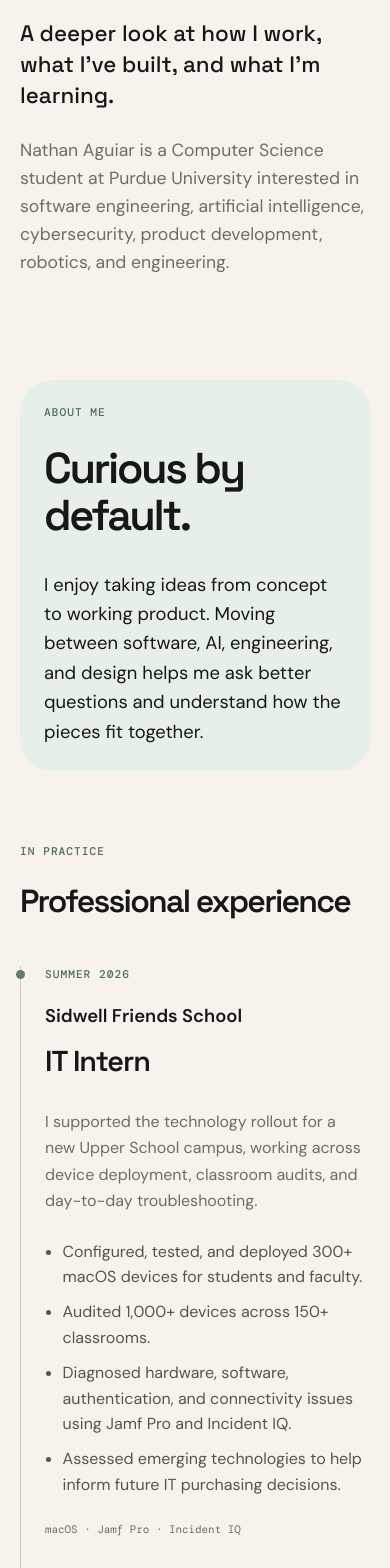
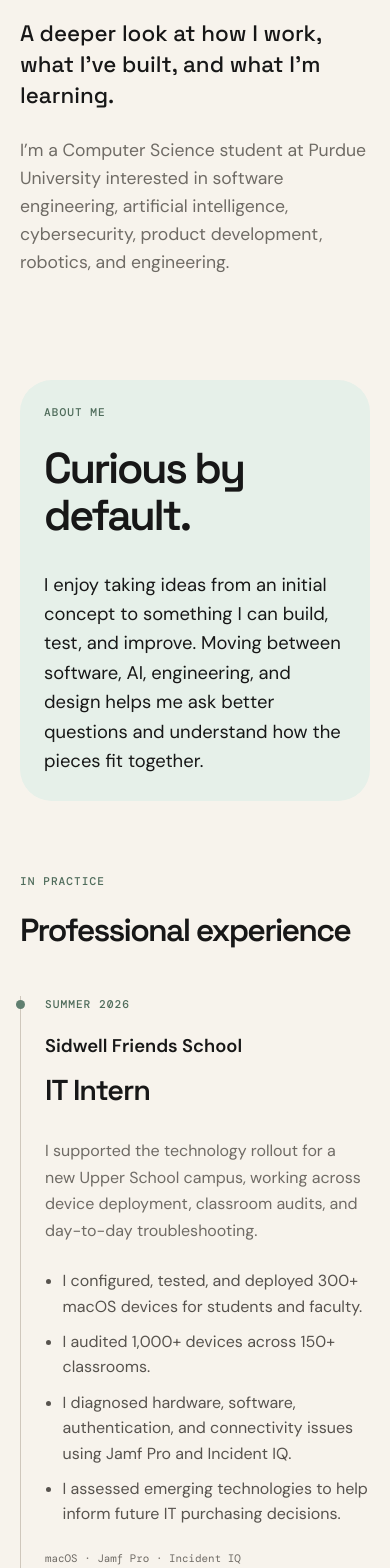
Before and after one commit to nathanaguiar2007/Portfolio, a React (Vite) app: page /experience in a window 390 px wide. Shown: the part 280-1848 px from the top of the page. Built offline with nearby package versions, Linux system fonts and the light colour scheme.

Commit message:
Add certificates and experience page

```diff
--- a/src/components/CertificatesSection.tsx
+++ b/src/components/CertificatesSection.tsx
@@ -4,27 +4,16 @@ import SectionHeader from "./SectionHeader";
 export default function CertificatesSection() {
   return (
     <section id="certificates" className="section-shell certificates-section">
-      <SectionHeader eyebrow="Credentials" title="Certificates" description="A space for continued learning. Placeholder entries below will be replaced with earned credentials." />
+      <SectionHeader eyebrow="Credentials" title="Certifications" description="Courses and programs that have helped me keep learning across software and artificial intelligence." />
       <ul className="certificate-grid">
         {certificates.map((certificate) => (
           <li key={certificate.id}>
             <article className="certificate">
-              {certificate.placeholder && <p className="eyebrow">Placeholder · Add credential</p>}
-              {certificate.image && (
-                <figure className="certificate-image">
-                  <img src={/^(https?:)?\/\//.test(certificate.image.src) ? certificate.image.src : `${import.meta.env.BASE_URL}${certificate.image.src.replace(/^\//, "")}`} alt={certificate.image.alt} loading="lazy" />
-                </figure>
-              )}
-              {certificate.issuerLogo && (
-                <img className="certificate-logo" src={/^(https?:)?\/\//.test(certificate.issuerLogo.src) ? certificate.issuerLogo.src : `${import.meta.env.BASE_URL}${certificate.issuerLogo.src.replace(/^\//, "")}`} alt={certificate.issuerLogo.alt} loading="lazy" />
-              )}
+              <p className="eyebrow">Certification</p>
               <header>
                 <h3>{certificate.name}</h3>
                 <p>{certificate.issuer}</p>
               </header>
-              {certificate.description && <p>{certificate.description}</p>}
-              {certificate.credentialId && <p>Credential ID: {certificate.credentialId}</p>}
-              {certificate.credentialUrl && <a className="text-link" href={certificate.credentialUrl}>Verify {certificate.name} <span aria-hidden="true">↗</span></a>}
             </article>
           </li>
         ))}
--- a/src/components/ProjectShowcase.tsx
+++ b/src/components/ProjectShowcase.tsx
@@ -30,7 +30,7 @@ export default function ProjectShowcase({
           <p className="showcase-body">{project.description}</p>
           {!isFinance && (
             <p className="research-note">
-              Contributed to research that was published and presented.
+              I contributed to research that was published and presented.
             </p>
           )}
           <div className="tag-row">
--- a/src/data/portfolio.ts
+++ b/src/data/portfolio.ts
@@ -15,24 +15,24 @@ export const projects: Project[] = [
     title: "Dormonomics",
     tagline: "Personal finance. Built for college.",
     description:
-      "An iOS personal-finance application designed around college life. A calmer way for students to understand spending, manage accounts, and make better financial decisions.",
+      "I’m building an iOS personal-finance application around college life: a calmer way for students to understand spending, manage accounts, and make better financial decisions.",
     status: "Work in progress",
     technologies: ["Swift", "SwiftUI", "Supabase", "AI tooling"],
     sections: [
       {
         title: "The idea",
         content:
-          "College life brings its own financial challenges: meal plans, dorm expenses, part-time income, and a limited budget. Dormonomics is being built with that everyday context in mind.",
+          "College life brings its own financial challenges: meal plans, dorm expenses, part-time income, and a limited budget. I’m building Dormonomics with that everyday context in mind.",
       },
       {
         title: "The build",
         content:
-          "Built with SwiftUI, Supabase, and AI tooling, the app is taking shape around spending tracking, semester budgeting, receipt and screenshot parsing, campus deals, spending insights, and personal-finance widgets.",
+          "I’m using SwiftUI, Supabase, and AI tooling to build spending tracking, semester budgeting, receipt and screenshot parsing, campus deals, spending insights, and personal-finance widgets.",
       },
       {
         title: "What comes next",
         content:
-          "Dormonomics is a work in progress. Screenshots and more development details will be added as the application takes shape.",
+          "Dormonomics is a work in progress. I’ll add screenshots and more development details as the application takes shape.",
       },
     ],
   },
@@ -41,7 +41,7 @@ export const projects: Project[] = [
     title: "Macronutrient Recognition Using Computer Vision",
     tagline: "Teaching machines to understand food.",
     description:
-      "A computer-vision and machine-learning project focused on recognizing food and connecting predictions with nutritional and macronutrient information.",
+      "I built a computer-vision and machine-learning project focused on recognizing food and connecting predictions with nutritional and macronutrient information.",
     status: "Research published and presented",
     technologies: [
       "Python",
@@ -53,12 +53,12 @@ export const projects: Project[] = [
       {
         title: "The project",
         content:
-          "A convolutional neural network trained on 101,000 images across 101 food categories reached 91% validation accuracy. The work explores food recognition for nutrition and macronutrient applications.",
+          "I built and trained a convolutional neural network on 101,000 images across 101 food categories, reaching 91% validation accuracy. I explored how food recognition could support nutrition and macronutrient applications.",
       },
       {
         title: "Research contribution",
         content:
-          "This work contributed to research that was published and presented. Publication details and research visuals will be added here when available.",
+          "I contributed this work to research that was published and presented. I’ll add publication details and research visuals here when they’re available.",
       },
     ],
   },
@@ -83,10 +83,10 @@ export const experience: Experience[] = [
     description:
       "I supported the technology rollout for a new Upper School campus, working across device deployment, classroom audits, and day-to-day troubleshooting.",
     accomplishments: [
-      "Configured, tested, and deployed 300+ macOS devices for students and faculty.",
-      "Audited 1,000+ devices across 150+ classrooms.",
-      "Diagnosed hardware, software, authentication, and connectivity issues using Jamf Pro and Incident IQ.",
-      "Assessed emerging technologies to help inform future IT purchasing decisions.",
+      "I configured, tested, and deployed 300+ macOS devices for students and faculty.",
+      "I audited 1,000+ devices across 150+ classrooms.",
+      "I diagnosed hardware, software, authentication, and connectivity issues using Jamf Pro and Incident IQ.",
+      "I assessed emerging technologies to help inform future IT purchasing decisions.",
     ],
     technologies: ["macOS", "Jamf Pro", "Incident IQ"],
   },
@@ -97,8 +97,8 @@ export const experience: Experience[] = [
     dates: "2024–2026",
     description: "I taught robot design, programming, and drone coding to 100+ students in grades 1–8, helping them learn by building and testing their ideas.",
     accomplishments: [
-      "Mentored FLL and FTC teams and developed curriculum involving LEGO SPIKE and FTC Robotics.",
-      "Redesigned the company website in Wix to improve navigability.",
+      "I mentored FLL and FTC teams and developed curriculum involving LEGO SPIKE and FTC Robotics.",
+      "I redesigned the company website in Wix to improve navigability.",
     ],
     technologies: ["LEGO SPIKE", "FTC Robotics", "Wix"],
   },
@@ -145,7 +145,7 @@ export const designCategories = [
 
 export const about = {
   introduction:
-    "Nathan Aguiar is a Computer Science student at Purdue University interested in software engineering, artificial intelligence, cybersecurity, product development, robotics, and engineering.",
+    "I’m a Computer Science student at Purdue University interested in software engineering, artificial intelligence, cybersecurity, product development, robotics, and engineering.",
   description:
     "I’m interested in the moment an abstract idea becomes a thing someone can use. Whether it’s software, a machine learning model, or a physical build, I like moving between the big picture and the details that make it feel right.",
 };
@@ -163,24 +163,17 @@ export interface Certificate {
   id: string;
   name: string;
   issuer: string;
-  description?: string;
-  credentialId?: string;
-  credentialUrl?: string;
-  // Use a public/ relative path (e.g. images/certificate.webp), or an HTTPS URL.
-  image?: { src: string; alt: string };
-  issuerLogo?: { src: string; alt: string };
-  placeholder?: boolean;
 }
 
-// Replace these placeholders with confirmed credentials.
 export const certificates: Certificate[] = [
-  { id: "certificate-1", name: "Certificate Name", issuer: "Issuing Organization", placeholder: true },
-  { id: "certificate-2", name: "Certificate Name", issuer: "Issuing Organization", placeholder: true },
+  { id: "future-you-ai", name: "Future You — Leveraging AI for Success", issuer: "Northeastern University" },
+  { id: "python-scripting", name: "Python Scripting", issuer: "Duke University" },
+  { id: "ai-travel-agent", name: "Build an AI Travel Agent App with OpenAI", issuer: "Scrimba" },
 ];
 
 export const experienceStory = {
   subtitle: "A deeper look at how I work, what I’ve built, and what I’m learning.",
-  about: "I enjoy taking ideas from concept to working product. Moving between software, AI, engineering, and design helps me ask better questions and understand how the pieces fit together.",
+  about: "I enjoy taking ideas from an initial concept to something I can build, test, and improve. Moving between software, AI, engineering, and design helps me ask better questions and understand how the pieces fit together.",
   preview: "From a new school campus technology rollout to teaching robotics, I’ve learned by helping people use the things I build and support.",
   approach: [
     "Start with a real problem and understand it before adding complexity.",
```
Also changed, not shown: src/styles.css (+5 -4 lines), 1 other file (tests, documents, lock files or other folders).
